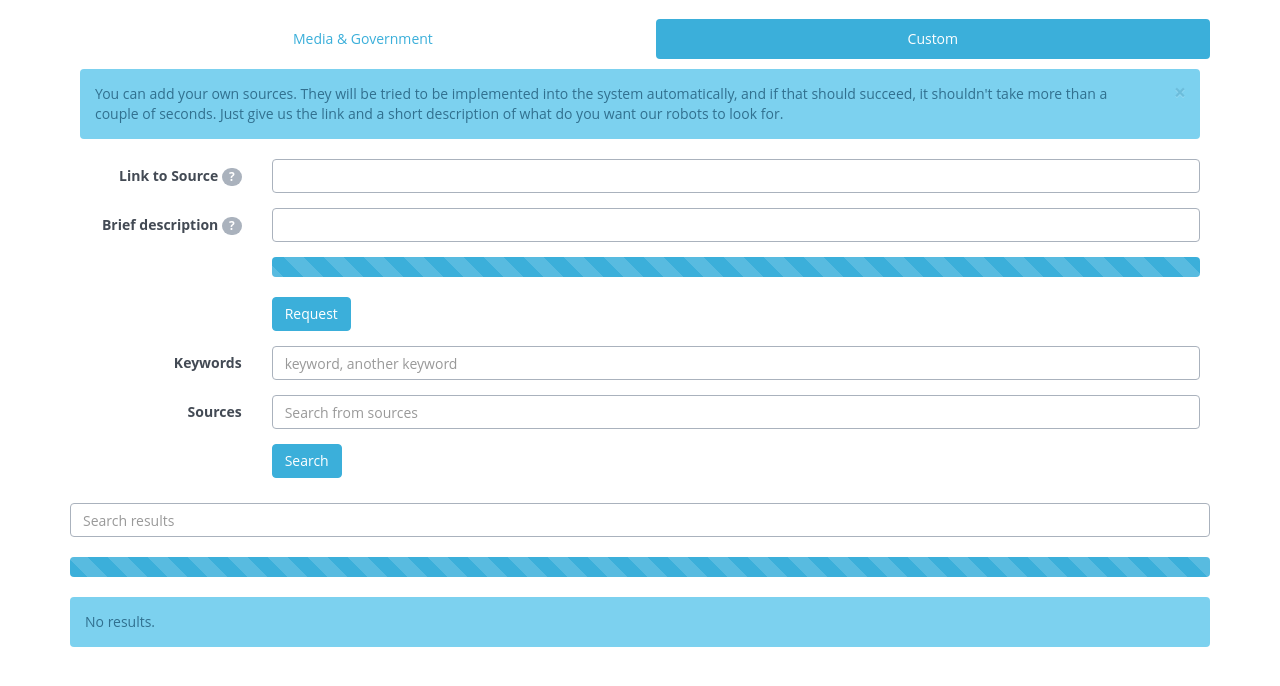
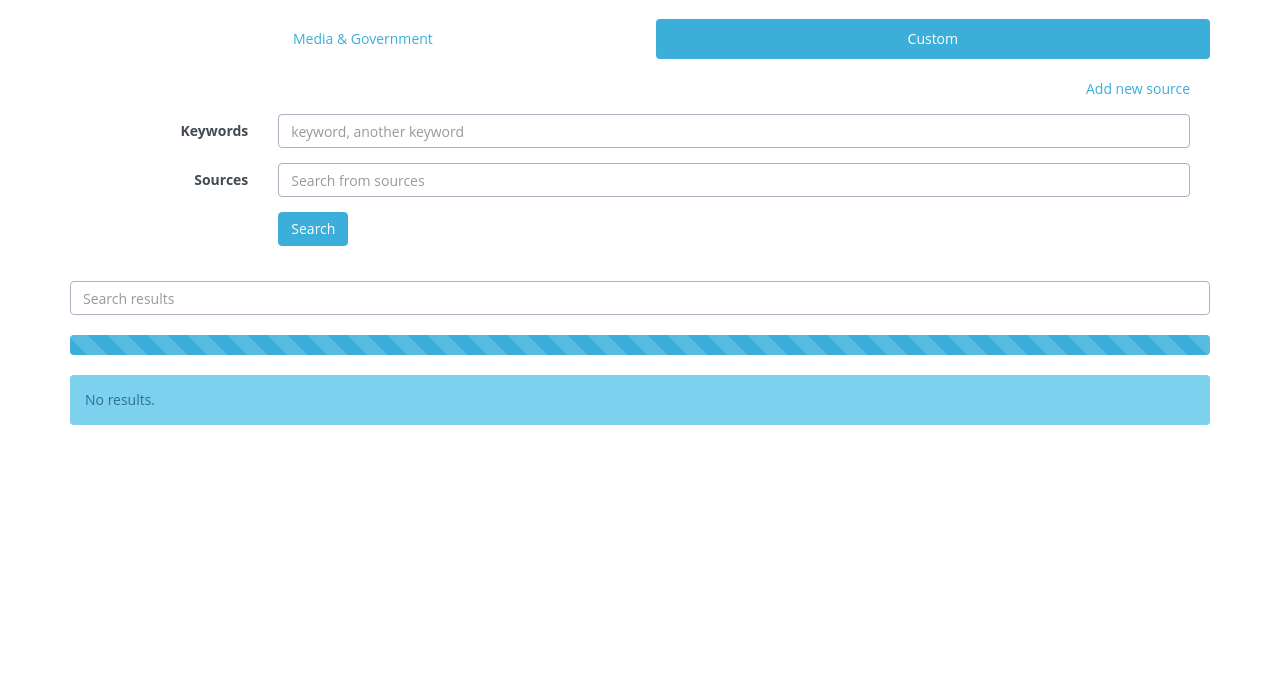
Before and after one commit to VeikoSoomets/lawcats, a Python web app: template templates/search.html in a window 1280 px wide, after a click on "Custom". Shown: the part 51-737 px from the top of the page. Run offline with Jinja, Linux system fonts and the light colour scheme; the template is opened without the code that fills it, so the values that code supplies are empty; some libraries are stand-ins or nearby versions.

Commit message:
custom source add enchs

```diff
--- a/static/js/controllers/search.js
+++ b/static/js/controllers/search.js
@@ -70,6 +70,8 @@
 
     this.searchSources = [];
     this.sources = [];
+    this.newSourceUrl = '';
+    this.newSourceDescription = '';
 
     this.getSources();
   }
@@ -186,17 +188,26 @@
       });
     }
   }, {
-    value: function addNewSource() {
-      if (this.newSource.link.trim() && this.newSource.description.trim()) {
-        this.apiRequest('request_source', {
-          url: this.newSource.link,
-          description: this.newSource.description
-        }, '/app/request_source');
-        this.newSource.link = '';
-        this.newSource.description = '';
-      } else {
-        const msg = 'Please add a link and description to your new source.';
-        this.MessagingService.danger(msg);
+    key: 'sendNewSource',
+
+    /**
+     * Send request for new source
+     */
+    value: function sendNewSource() {
+      var _this3 = this;
+      _this3.loading = true;
+      if (this.newSourceUrl && this.newSourceDescription) {
+        this.$http.post('/app/request_source', {
+          url: this.newSourceUrl,
+          description: this.newSourceDescription
+        }).success(function (data) {
+		  _this3.loading = false;
+          if (data.type === 'success') {
+            _this3.sources[0][1][0][1].push({'category_link':data.link,'category_name':data.title});
+            _this3.newSourceDescription = '';
+            _this3.newSourceUrl = '';
+          }
+        });
       }
     }
   }, {
--- a/templates/search.html
+++ b/templates/search.html
@@ -38,6 +38,8 @@
       <div class="tab-content">
 
         <div class="tab-pane fade in active" id="monitoring">
+          <div class="tab-content">
+            <div class="tab-pane fade in active">
               <form class="form-horizontal">
                 <div class="form-group">
                   <label
@@ -82,58 +84,22 @@
                 </div>
               </form>
             </div>
-
-        <div class="tab-pane fade" id="custom"> <!-- custom sources -->
-           <!--#TODO: Put this under separate tab-->
-           <div class="alert alert-info alert-dismissible" role="alert">
-              <button type="button" class="close" data-dismiss="alert" aria-label="Close"><span aria-hidden="true">&times;</span></button>
-              {% trans %}You can add your own sources.
-            They will be tried to be implemented into the system automatically, and if that should succeed, it shouldn't take more
-            than a couple of seconds. Just give us the link and a short description of what do you want our robots to look for.
-            {% endtrans %}
-          </div>
-          <form action="#" class="form-horizontal">
-            <div class="form-group">
-              <label
-                class="control-label col-sm-2"
-                for="src_request_link">
-                {% trans %}Link to Source{% endtrans %}
-                <a tabindex="0" class="badge" role="button" data-toggle="popover" data-trigger="focus"
-                 data-content="{% trans %}Make sure it begins with http or www{% endtrans %}">?</a>
-              </label>
-
-              <div class="col-sm-10">
-                <input type="text" class="form-control" ng-model="sc.newSource.link"/>
           </div>
         </div>
 
+        <div class="tab-pane fade" id="custom"> <!-- custom sources -->
+          <div class="tab-content">
+            <div class="tab-pane fade in active" id="search-custom-source">
+              <form class="form-horizontal">
                 <div class="form-group">
-              <label
-                class="control-label col-sm-2"
-                for="src_request_desc">
-                {% trans %}Brief description{% endtrans %}
-                <a tabindex="0" class="badge" role="button" data-toggle="popover" data-trigger="focus"
-                 data-content="{% trans %}If our engine fails to implement your source automatically, this helps us understand what were you trying to search.{% endtrans %}">?</a>
-              </label>
-
-              <div class="col-sm-10">
-                <input type="text" class="form-control" ng-model="sc.newSource.description" />
+                  <div class="col-sm-offset-6 col-sm-6 text-right">
+                    <a href="#add-custom-source"
+                       role="pill"
+                       data-toggle="pill">
+                      {% trans %}Add new source{% endtrans %}
+                    </a>
                   </div>
                 </div>
-
-            <div class="form-group">
-              <div class="col-sm-10 col-sm-offset-2">
-                <div class="progress progress-striped active" ng-show="sc.loading">
-                  <div class="progress-bar"  role="progressbar" aria-valuenow="100" aria-valuemin="0" aria-valuemax="100" style="width: 100%">
-                  </div>
-                </div>
-                <div ng-hide="sc.loading">
-                  <button class="btn btn-primary" ng-click="sc.addNewSource()">{% trans %}Request{% endtrans %}</button>
-                </div>
-              </div>
-            </div>
-          </form>
-          <form class="form-horizontal">
                 <div class="form-group">
                   <label
                     class="control-label col-sm-2"
@@ -176,6 +142,71 @@
                   </div>
                 </div>
               </form>
+            </div>
+            <div class="tab-pane fade" id="add-custom-source">
+              <div class="alert alert-info alert-dismissible" role="alert">
+                <button type="button" class="close" data-dismiss="alert" aria-label="Close"><span aria-hidden="true">&times;</span></button>
+                {% trans %}You can add your own sources.
+                They will be tried to be implemented into the system automatically, and if that should succeed, it shouldn't take more
+                than a couple of seconds. Just give us the link and a short description of what do you want our robots to look for.
+                {% endtrans %}
+              </div>
+              <form action="#" class="form-horizontal">
+                <div class="form-group">
+                  <div class="col-sm-offset-6 col-sm-6 text-right">
+                    <a href="#search-custom-source"
+                       role="pill"
+                       data-toggle="pill">
+                      {% trans %}Search custom source{% endtrans %}
+                    </a>
+                  </div>
+                </div>
+                <div class="form-group">
+                  <label
+                    class="control-label col-sm-2"
+                    for="src_request_link">
+                    {% trans %}Link to Source{% endtrans %}
+                    <a tabindex="0" class="badge" role="button" data-toggle="popover" data-trigger="focus"
+                     data-content="{% trans %}Make sure it begins with http or www{% endtrans %}">?</a>
+                  </label>
+
+                  <div class="col-sm-10">
+                    <input type="text" class="form-control" ng-model="sc.newSourceUrl"/>
+                  </div>
+                </div>
+
+                <div class="form-group">
+                  <label
+                    class="control-label col-sm-2"
+                    for="src_request_desc">
+                    {% trans %}Brief description{% endtrans %}
+                    <a tabindex="0" class="badge" role="button" data-toggle="popover" data-trigger="focus"
+                     data-content="{% trans %}If our engine fails to implement your source automatically, this helps us understand what were you trying to search.{% endtrans %}">?</a>
+                  </label>
+
+                  <div class="col-sm-10">
+                    <input type="text" class="form-control" ng-model="sc.newSourceDescription" />
+                  </div>
+                </div>
+
+                <div class="form-group">
+                  <div class="col-sm-10 col-sm-offset-2">
+                    <div class="progress progress-striped active" ng-show="sc.loading">
+                      <div class="progress-bar"  role="progressbar" aria-valuenow="100" aria-valuemin="0" aria-valuemax="100" style="width: 100%">
+                      </div>
+                    </div>
+                    <div ng-hide="sc.loading">
+                      <button
+                        class="btn btn-primary"
+                        ng-click="sc.sendNewSource()">
+                        {% trans %}Send request{% endtrans %}
+                      </button>
+                    </div>
+                  </div>
+                </div>
+              </form>
+            </div>
+          </div>
         </div>
 
       </div>
```
Also changed, not shown: admin_handlers.py (+9 -6 lines), static/js/templates/categories.html (line endings or trailing spaces). Lines whose indentation alone changed are shown as unchanged.
